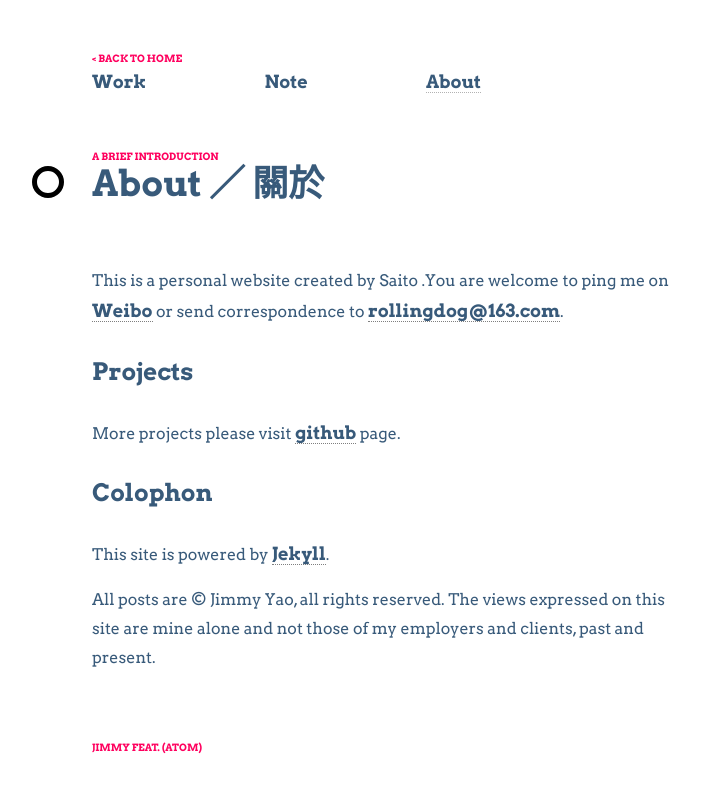
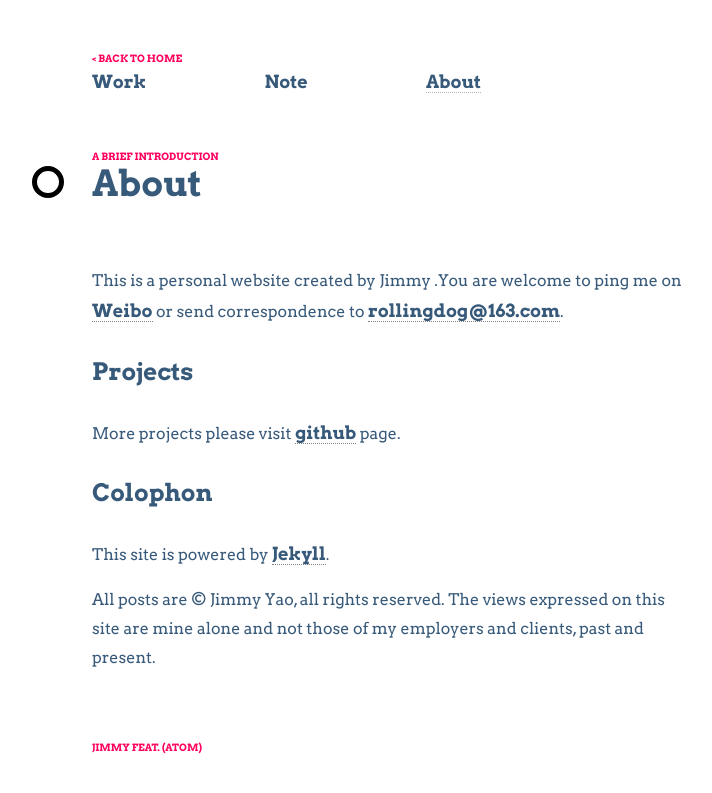
Before and after one commit to jimmyyao88/jimmyyao88.github.io, a Jekyll site: the page built from page-about.html, in a window 1280 px wide. Shown: the top 793 px of the page, without its empty margins (68-780 px from the left). Built offline with Jekyll 4.4.1, drawn with Linux system fonts in a browser that asks for light colours; Markdown is read by kramdown in place of the engine named in the settings.

Commit message:
daily commit

```diff
--- a/page-about.html
+++ b/page-about.html
@@ -1,12 +1,12 @@
 ---
 layout: post
-title: About ／ 關於
+title: About
 permalink: /about/
 desc: A brief introduction
 ---
 
 <div class=txt>
-<p>This is a personal website created by Saito .You are welcome to ping me on <a href="http://weibo.com/rollingdog">Weibo</a> or send correspondence to <a href="mailto:rollingdog@163.com">rollingdog@163.com</a>.</p>
+<p>This is a personal website created by Jimmy .You are welcome to ping me on <a href="http://weibo.com/rollingdog">Weibo</a> or send correspondence to <a href="mailto:rollingdog@163.com">rollingdog@163.com</a>.</p>
 
 <h3>Projects</h3>
 
--- a/page-work.html
+++ b/page-work.html
@@ -1,6 +1,6 @@
 ---
 layout: post
-title: Work ／ ワークス ／ 作品
+title: Work
 permalink: /work/
 desc: coding works, and projects
 ---
```
